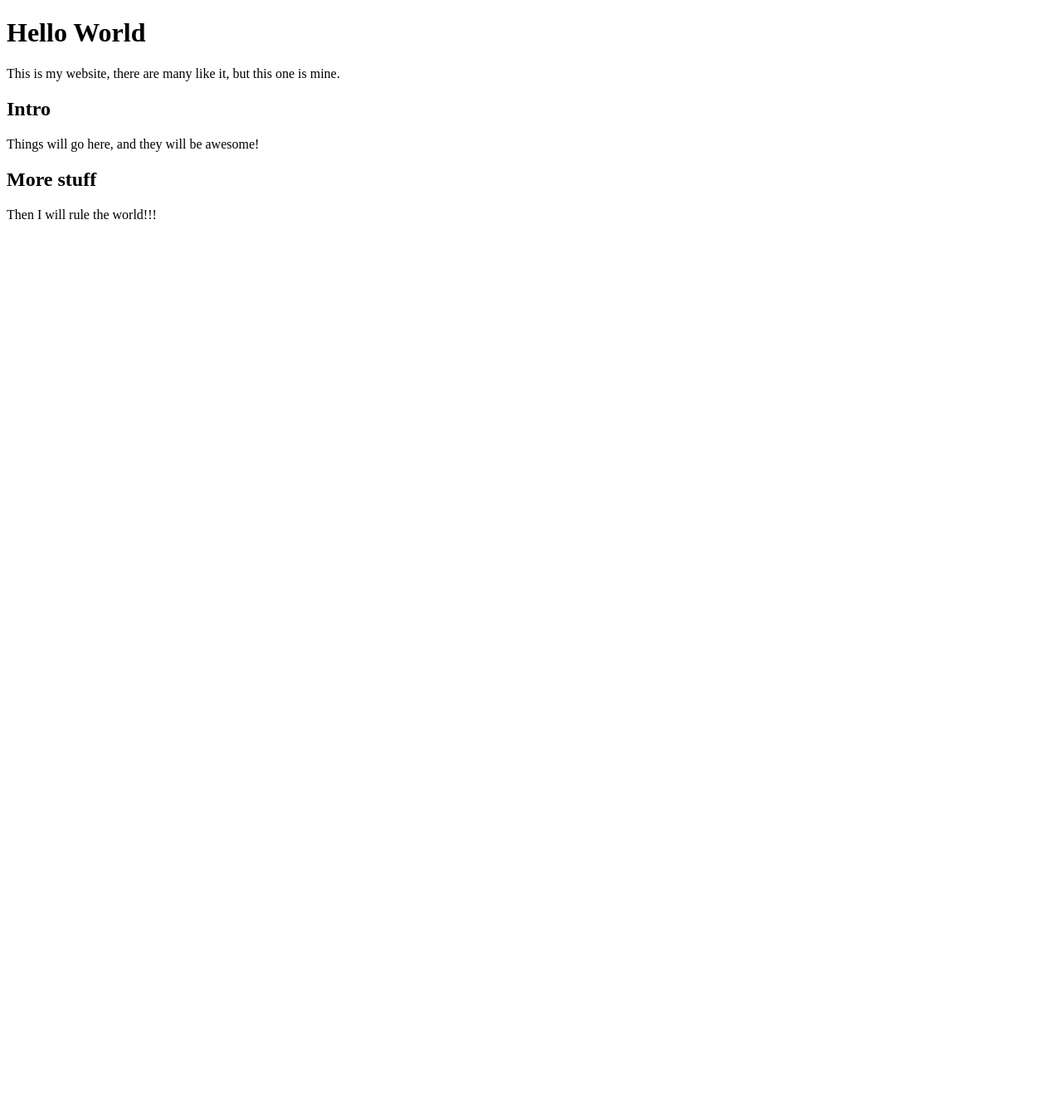
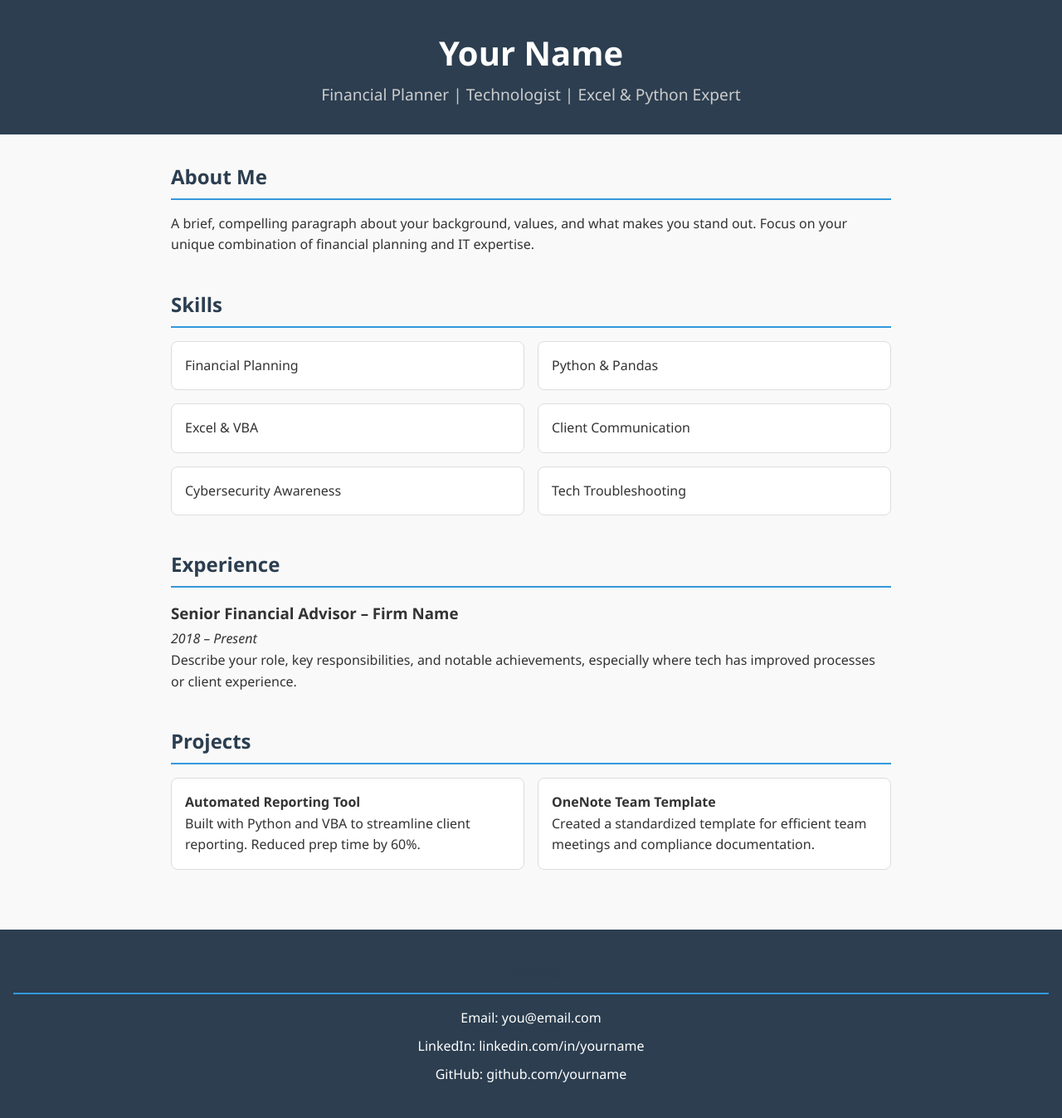
Before and after one commit to WishfulTh1nk1ng/online, a plain HTML site: page index.html in a window 1280 px wide. Shown: the whole page at 83% size. Before the commit the page ends 800 px from the top, so only its background shows below. Drawn offline with Linux system fonts and the light colour scheme.

Commit message:
Update index.html

```diff
--- a/index.html
+++ b/index.html
@@ -1,26 +1,162 @@
 <!DOCTYPE html>
-<html>
+<html lang="en">
 <head>
-	<meta http-equiv="content-type" content="text/html; charset=utf-8"/>
-	<title></title>
-	<meta name="generator" content="LibreOffice 24.2.3.2 (Linux)"/>
-	<meta name="created" content="2024-06-02T22:23:09.230415326"/>
-	<meta name="changed" content="2024-06-02T22:28:22.165379686"/>
+  <meta charset="UTF-8" />
+  <meta name="viewport" content="width=device-width, initial-scale=1.0"/>
+  <title>Your Name | Resume</title>
+  <style>
+    :root {
+      --primary: #2c3e50;
+      --accent: #3498db;
+      --bg: #f9f9f9;
+      --text: #333;
+    }
+
+    * {
+      margin: 0;
+      padding: 0;
+      box-sizing: border-box;
+    }
+
+    body {
+      font-family: 'Segoe UI', sans-serif;
+      background: var(--bg);
+      color: var(--text);
+      line-height: 1.6;
+    }
+
+    header {
+      background: var(--primary);
+      color: white;
+      padding: 2rem 1rem;
+      text-align: center;
+    }
+
+    header h1 {
+      font-size: 2.5rem;
+      margin-bottom: 0.2rem;
+    }
+
+    header p {
+      font-size: 1.2rem;
+      color: #ccc;
+    }
+
+    .container {
+      max-width: 900px;
+      margin: auto;
+      padding: 2rem 1rem;
+    }
+
+    section {
+      margin-bottom: 2.5rem;
+    }
+
+    h2 {
+      color: var(--primary);
+      border-bottom: 2px solid var(--accent);
+      padding-bottom: 0.4rem;
+      margin-bottom: 1rem;
+    }
+
+    .skills, .projects {
+      display: flex;
+      flex-wrap: wrap;
+      gap: 1rem;
+    }
+
+    .skill, .project {
+      background: white;
+      border: 1px solid #ddd;
+      padding: 1rem;
+      flex: 1 1 calc(50% - 1rem);
+      border-radius: 8px;
+    }
+
+    .experience-item {
+      margin-bottom: 1.5rem;
+    }
+
+    .experience-item h3 {
+      margin-bottom: 0.2rem;
+    }
+
+    .contact {
+      background: var(--primary);
+      color: white;
+      text-align: center;
+      padding: 2rem 1rem;
+    }
+
+    .contact p {
+      margin-bottom: 0.5rem;
+    }
+
+    @media (max-width: 768px) {
+      .skill, .project {
+        flex: 1 1 100%;
+      }
+    }
+  </style>
 </head>
-<body lang="en-US" dir="ltr">
-<h1>Hello World</h1>
+<body>
 
-<p>This is my website, there are many like it, but
-this one is mine.</p>
-<h2>Intro</h2>
-	<p>Things will go here, and they will be awesome!</p>
-<h2>More stuff</h2>
-<p>Then I will rule the world!!!</p>
+  <header>
+    <h1>Your Name</h1>
+    <p>Financial Planner | Technologist | Excel & Python Expert</p>
+  </header>
 
-<br/>
-<br/>
+  <div class="container">
 
-</p>
+    <section id="about">
+      <h2>About Me</h2>
+      <p>A brief, compelling paragraph about your background, values, and what makes you stand out. Focus on your unique combination of financial planning and IT expertise.</p>
+    </section>
+
+    <section id="skills">
+      <h2>Skills</h2>
+      <div class="skills">
+        <div class="skill">Financial Planning</div>
+        <div class="skill">Python & Pandas</div>
+        <div class="skill">Excel & VBA</div>
+        <div class="skill">Client Communication</div>
+        <div class="skill">Cybersecurity Awareness</div>
+        <div class="skill">Tech Troubleshooting</div>
+      </div>
+    </section>
+
+    <section id="experience">
+      <h2>Experience</h2>
+      <div class="experience-item">
+        <h3>Senior Financial Advisor – Firm Name</h3>
+        <p><em>2018 – Present</em></p>
+        <p>Describe your role, key responsibilities, and notable achievements, especially where tech has improved processes or client experience.</p>
+      </div>
+      <!-- Add more experience blocks here -->
+    </section>
+
+    <section id="projects">
+      <h2>Projects</h2>
+      <div class="projects">
+        <div class="project">
+          <h4>Automated Reporting Tool</h4>
+          <p>Built with Python and VBA to streamline client reporting. Reduced prep time by 60%.</p>
+        </div>
+        <div class="project">
+          <h4>OneNote Team Template</h4>
+          <p>Created a standardized template for efficient team meetings and compliance documentation.</p>
+        </div>
+      </div>
+    </section>
+
+  </div>
+
+  <footer class="contact">
+    <h2>Contact</h2>
+    <p>Email: you@email.com</p>
+    <p>LinkedIn: linkedin.com/in/yourname</p>
+    <p>GitHub: github.com/yourname</p>
+  </footer>
 
 </body>
 </html>
```
